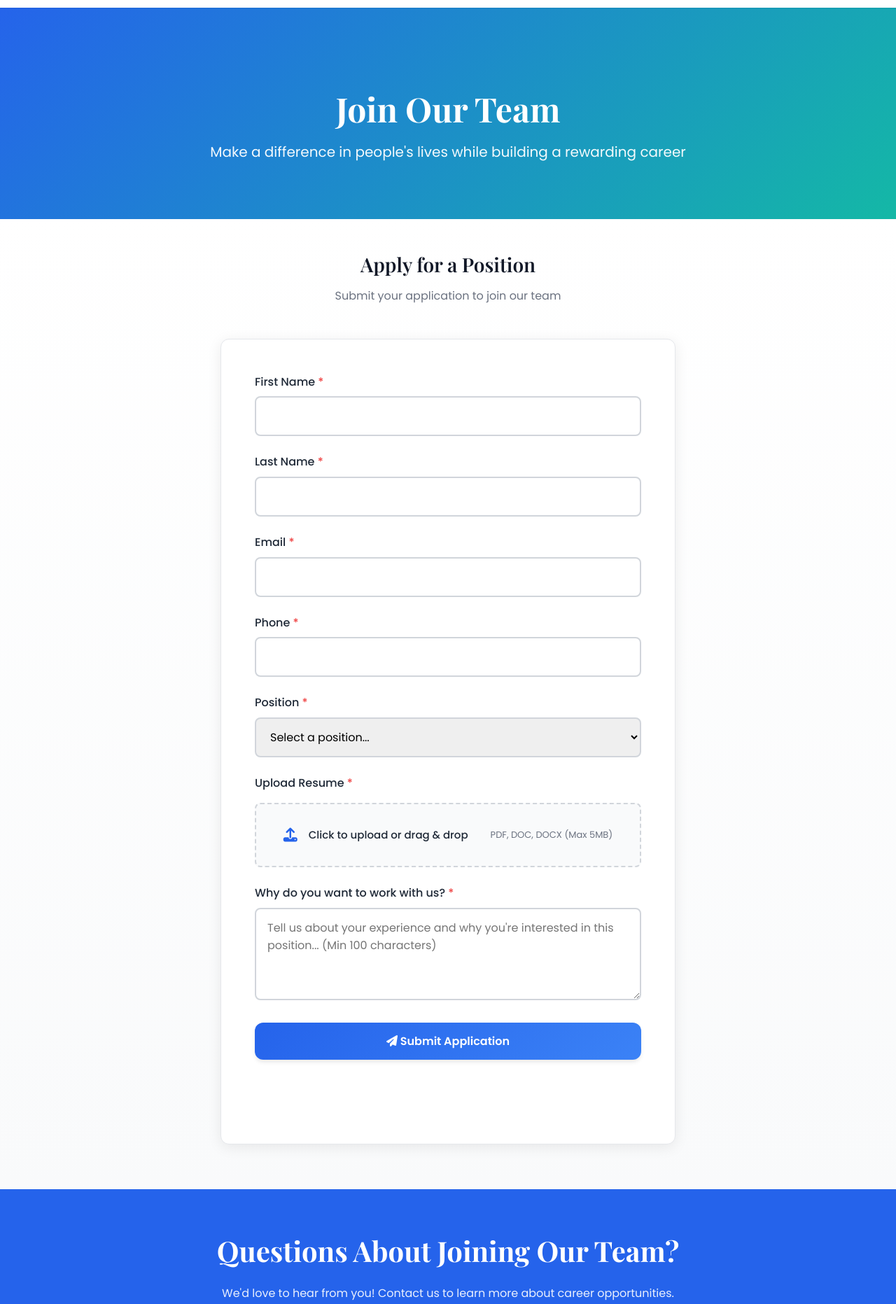
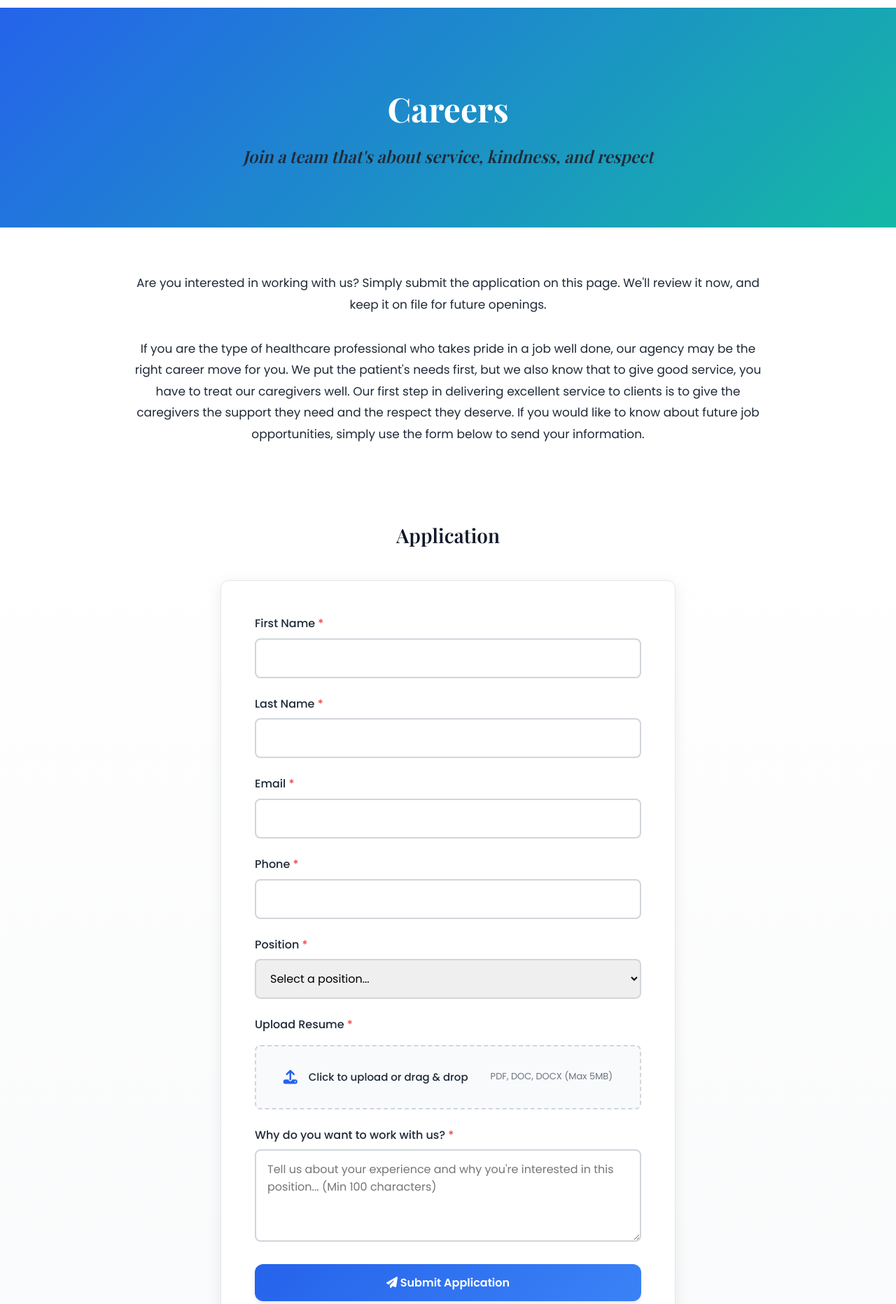
Before and after one commit to theequacare/equacare, a Django app: page /careers/ in a window 1280 px wide. Shown: the part 71-1934 px from the top of the page at 70% size. Run offline with Django 4.2, Linux system fonts and the light colour scheme; data that the repository does not hold is empty.

Commit message:
Update careers page content to match Pure Hands style - keep clean design

```diff
--- a/static/css/style.css
+++ b/static/css/style.css
@@ -2305,6 +2305,37 @@ a:hover {
     margin-top: 0.5rem;
 }
 
+/* Career Info Section */
+.career-info-section {
+    padding: var(--spacing-2xl) 0;
+    background: var(--white);
+}
+
+.career-info-content {
+    max-width: 900px;
+    margin: 0 auto;
+    text-align: center;
+}
+
+.career-info-content p {
+    font-size: 1.0625rem;
+    line-height: 1.8;
+    color: var(--text-dark);
+    margin-bottom: var(--spacing-lg);
+}
+
+.career-info-content p:last-child {
+    margin-bottom: 0;
+}
+
+.page-subtitle {
+    font-size: 1.5rem;
+    font-weight: 400;
+    color: var(--text-dark);
+    margin-top: var(--spacing-md);
+    font-style: italic;
+}
+
 /* Application Form Section */
 .application-section {
     padding: var(--spacing-xl) 0 var(--spacing-2xl);
@@ -2319,13 +2350,8 @@ a:hover {
 .application-header h2 {
     font-size: 1.75rem;
     color: var(--gray-900);
-    margin-bottom: var(--spacing-sm);
+    margin-bottom: 0;
     font-weight: 600;
-}
-
-.application-header p {
-    font-size: 1rem;
-    color: var(--text-light);
 }
 
 .application-form-wrapper {
--- a/templates/website/careers.html
+++ b/templates/website/careers.html
@@ -7,8 +7,19 @@
 <!-- Page Header -->
 <section class="page-header">
     <div class="container">
-        <h1>Join Our Team</h1>
-        <p>Make a difference in people's lives while building a rewarding career</p>
+        <h1>Careers</h1>
+        <h2 class="page-subtitle">Join a team that's about service, kindness, and respect</h2>
+    </div>
+</section>
+
+<!-- Career Info Section -->
+<section class="career-info-section">
+    <div class="container">
+        <div class="career-info-content">
+            <p>Are you interested in working with us? Simply submit the application on this page. We'll review it now, and keep it on file for future openings.</p>
+
+            <p>If you are the type of healthcare professional who takes pride in a job well done, our agency may be the right career move for you. We put the patient's needs first, but we also know that to give good service, you have to treat our caregivers well. Our first step in delivering excellent service to clients is to give the caregivers the support they need and the respect they deserve. If you would like to know about future job opportunities, simply use the form below to send your information.</p>
+        </div>
     </div>
 </section>
 
@@ -16,8 +27,7 @@
 <section class="application-section">
     <div class="container">
         <div class="application-header">
-            <h2>Apply for a Position</h2>
-            <p>Submit your application to join our team</p>
+            <h2>Application</h2>
         </div>
 
         <div class="application-form-wrapper">
```
